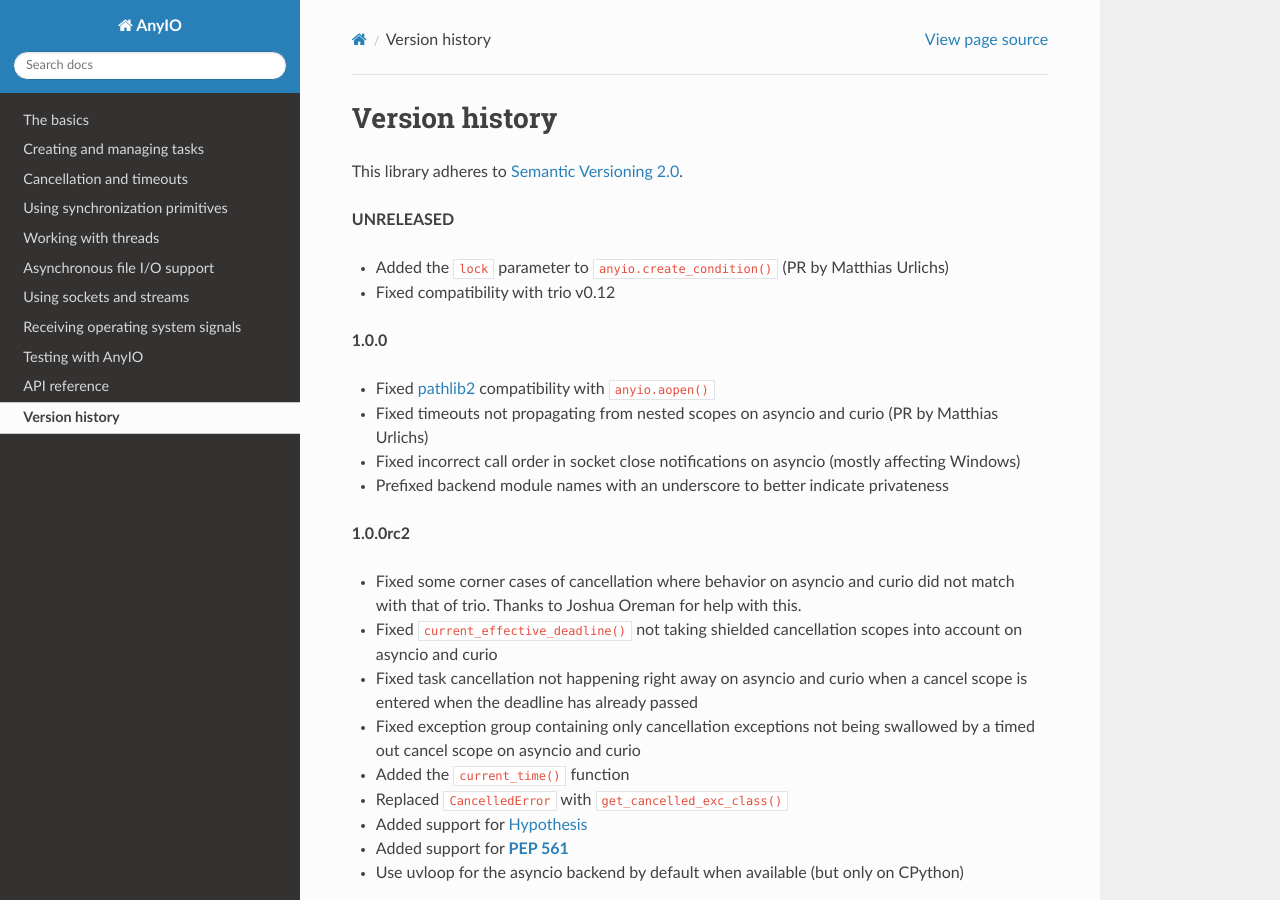
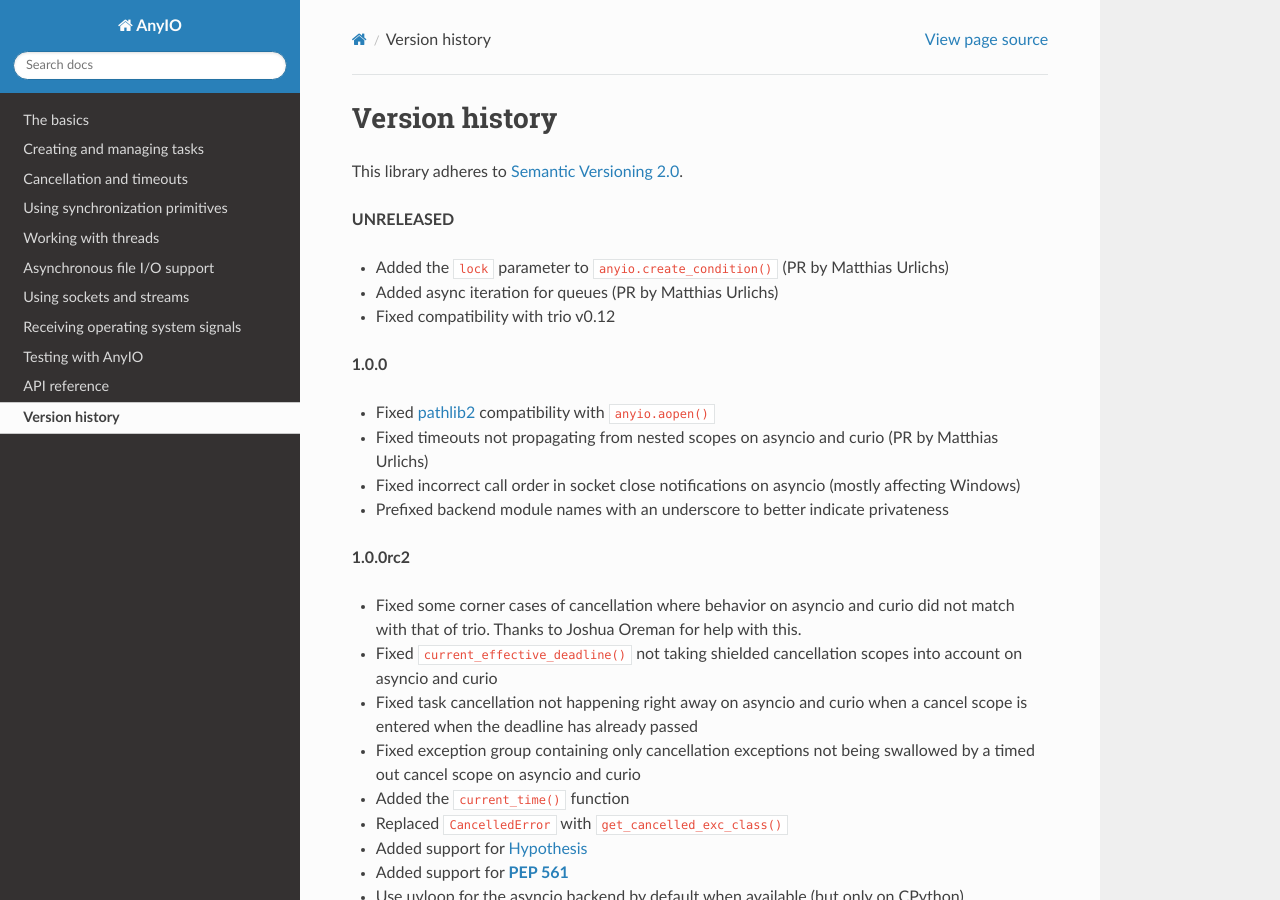
Before and after one commit to agronholm/anyio, a Sphinx documentation site: the page built from docs/versionhistory.rst, in a window 1280 px wide and 900 px high. Built offline with Sphinx 7.4.7 and the Read the Docs theme 2.0.0, drawn with Linux system fonts in a browser that asks for light colours.

Commit message:
Added a changelog entry

```diff
--- a/docs/versionhistory.rst
+++ b/docs/versionhistory.rst
@@ -6,6 +6,7 @@
 **UNRELEASED**
 
 - Added the ``lock`` parameter to ``anyio.create_condition()`` (PR by Matthias Urlichs)
+- Added async iteration for queues (PR by Matthias Urlichs)
 - Fixed compatibility with trio v0.12
 
 **1.0.0**
```
